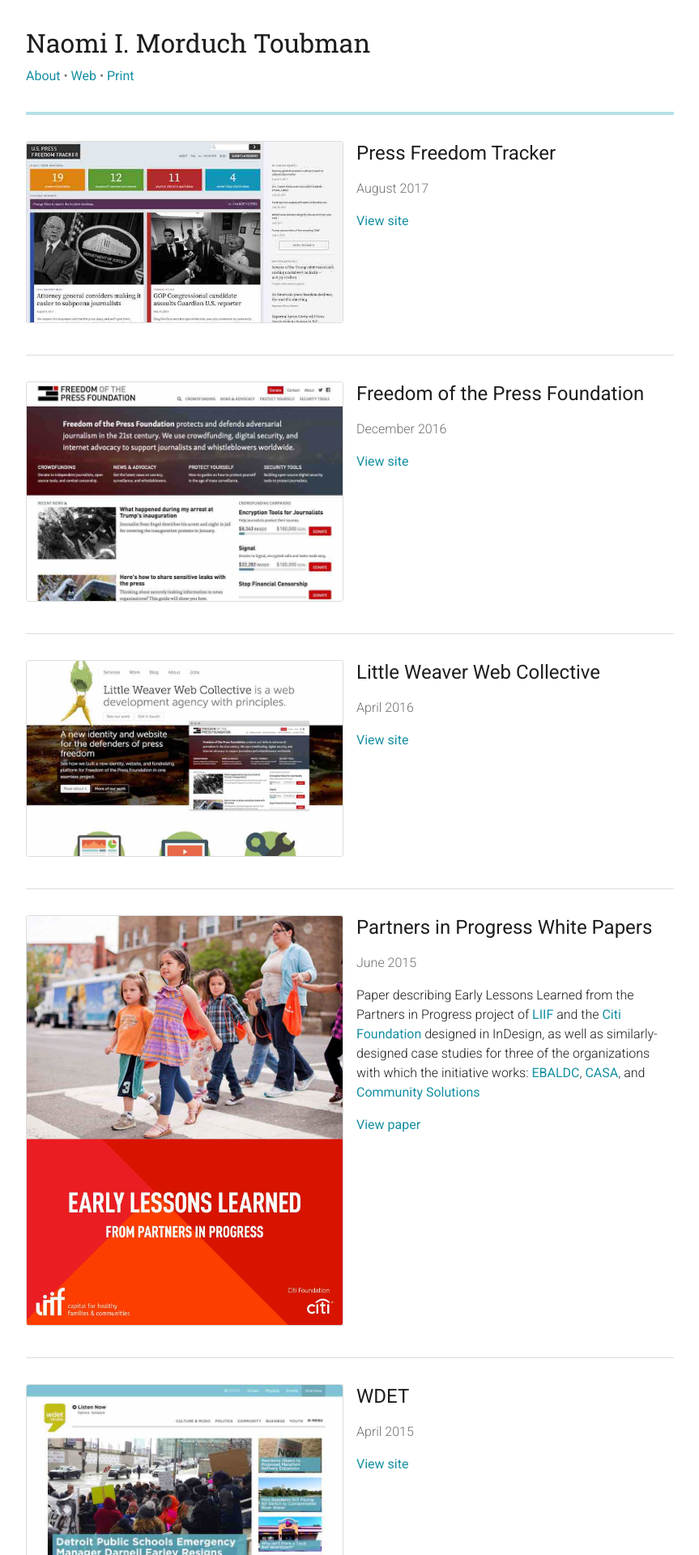
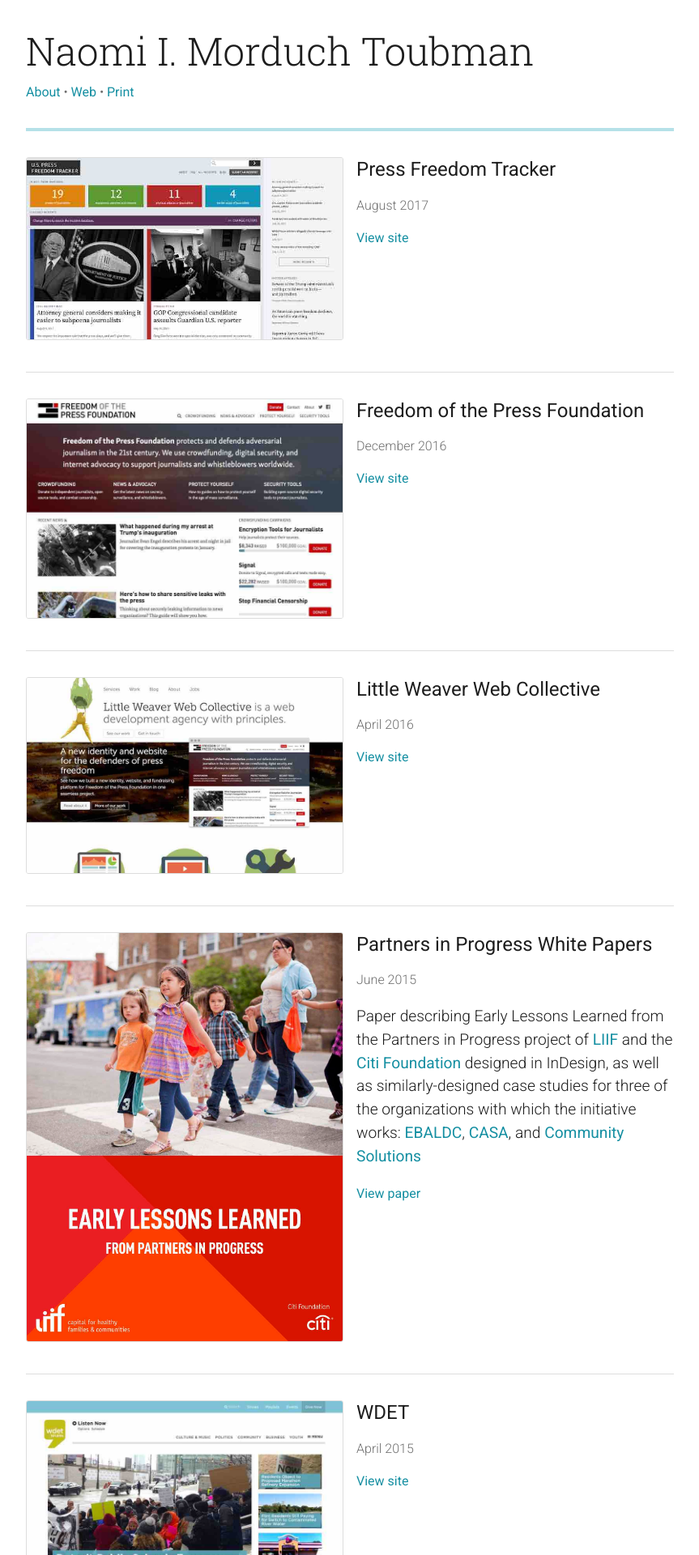
Before and after one commit to nmorduch/nmorduch.github.io, a Jekyll site: the page built from work/index.html, in a window 1280 px wide. Shown: the top 1920 px of the page at 81% size, without its empty margins (208-1071 px from the left). Built offline with Jekyll 4.4.1, drawn with Linux system fonts in a browser that asks for light colours.

Commit message:
bigger text and some style consolidation

```diff
--- a/_includes/portfolio-teaser.html
+++ b/_includes/portfolio-teaser.html
@@ -8,25 +8,25 @@
 			{% else %}
 				<a href="{{ site.baseurl }}{{ site.imageurl }}/work/{{ image.large }}">
 			{% endif %}
-				<img src="{{ site.baseurl }}{{ site.imageurl }}/thumbs/{% if image.thumb %}{{ image.thumb }}{% else %}{{ image.large }}{% endif %}" alt="{{ post.title }}" class="{% unless image.large == 'nbt-2011-12.gif' %}portfolio-teaser__image--bordered{% endunless %}">
+				<img src="{{ site.baseurl }}{{ site.imageurl }}/thumbs/{% if image.thumb %}{{ image.thumb }}{% else %}{{ image.large }}{% endif %}" alt="{{ post.title }}" class="{% unless image.large == 'nbt-2011-12.gif' %}portfolio-item__image--bordered{% endunless %}">
 			</a>
 		{% endfor %}
 	</div>
 	<div class="portfolio-teaser__column--text">
 		<h3>{{ post.title }}</h3>
 
-		<p class="portfolio-teaser__date">{{ post.date | date: "%B %Y" }}</p>
+		<p class="portfolio-item__date">{{ post.date | date: "%B %Y" }}</p>
 
-		{{ post.content }}
+		<div class="portfolio-item__description">{{ post.content }}</div>
 
 		{% if post.links %}
 			{% for link in post.links %}
-				<a href="{{ link.url }}" class="portfolio-teaser__link">{{ link.name }}</a>
+				<a href="{{ link.url }}" class="portfolio-item__link">{{ link.name }}</a>
 			{% endfor %}
 		{% elsif post.link %}
-			<a href="{{ post.link }}" class="portfolio-teaser__link">View site</a>
+			<a href="{{ post.link }}" class="portfolio-item__link">View site</a>
 		{% else %}
-			<a href="{{ post.url }}" class="portfolio-teaser__link">View larger</a>
+			<a href="{{ post.url }}" class="portfolio-item__link">View larger</a>
 		{% endif %}
 	</div>
 </div>
--- a/_layouts/portfolio_item.html
+++ b/_layouts/portfolio_item.html
@@ -16,7 +16,7 @@
 
 <p class="portfolio-item__date">{{ page.date | date: "%B %Y" }}</p>
 
-{{ content }}
+<div class="portfolio-item__description">{{ content }}</div>
 
 {% if page.links %}
 	{% for link in page.links %}
--- a/static/sass/_portfolio-item.sass
+++ b/static/sass/_portfolio-item.sass
@@ -1,7 +1,9 @@
-
 .portfolio-item__image--bordered
 	border: 1px solid $gray10
 	border-radius: 3px
+
+.portfolio-item__description
+	font-size: $h4
 
 .portfolio-item__date
 	color: $gray50--text
--- a/static/sass/base/_base.sass
+++ b/static/sass/base/_base.sass
@@ -61,7 +61,7 @@
 h1
 	font-size: $h1
 	font-family: $serif
-	font-weight: $serif-bold
+	font-weight: $serif-regular
 h2
 	font-size: $h2
 h3
--- a/static/sass/base/_variables.sass
+++ b/static/sass/base/_variables.sass
@@ -2,7 +2,7 @@
 
 $rem-in-px: 16px
 
-$h1: 2rem
+$h1: 3rem
 $h2: 1.8rem
 $h3: 1.5rem
 $h4: 1.2rem
--- a/static/styles.css
+++ b/static/styles.css
@@ -67,9 +67,9 @@
   line-height: 1.3; }
 
 h1 {
-  font-size: 2rem;
+  font-size: 3rem;
   font-family: "Roboto Slab", Georgia, serif;
-  font-weight: 400; }
+  font-weight: 300; }
 
 h2 {
   font-size: 1.8rem; }
@@ -143,6 +143,9 @@
   border: 1px solid #ddd;
   border-radius: 3px; }
 
+.portfolio-item__description {
+  font-size: 1.2rem; }
+
 .portfolio-item__date {
   color: #6f6f6f; }
 
@@ -172,14 +175,4 @@
 .portfolio-teaser__column--text {
   grid-area: "teaser-text"; }
 
-.portfolio-teaser__image--bordered {
-  border: 1px solid #ddd;
-  border-radius: 3px; }
-
-.portfolio-teaser__date {
-  color: #6f6f6f; }
-
-.portfolio-teaser__link {
-  display: block; }
-
 /*# sourceMappingURL=styles.css.map */
```
Also changed, not shown: static/sass/_portfolio-teaser.sass (+0 -10 lines).
